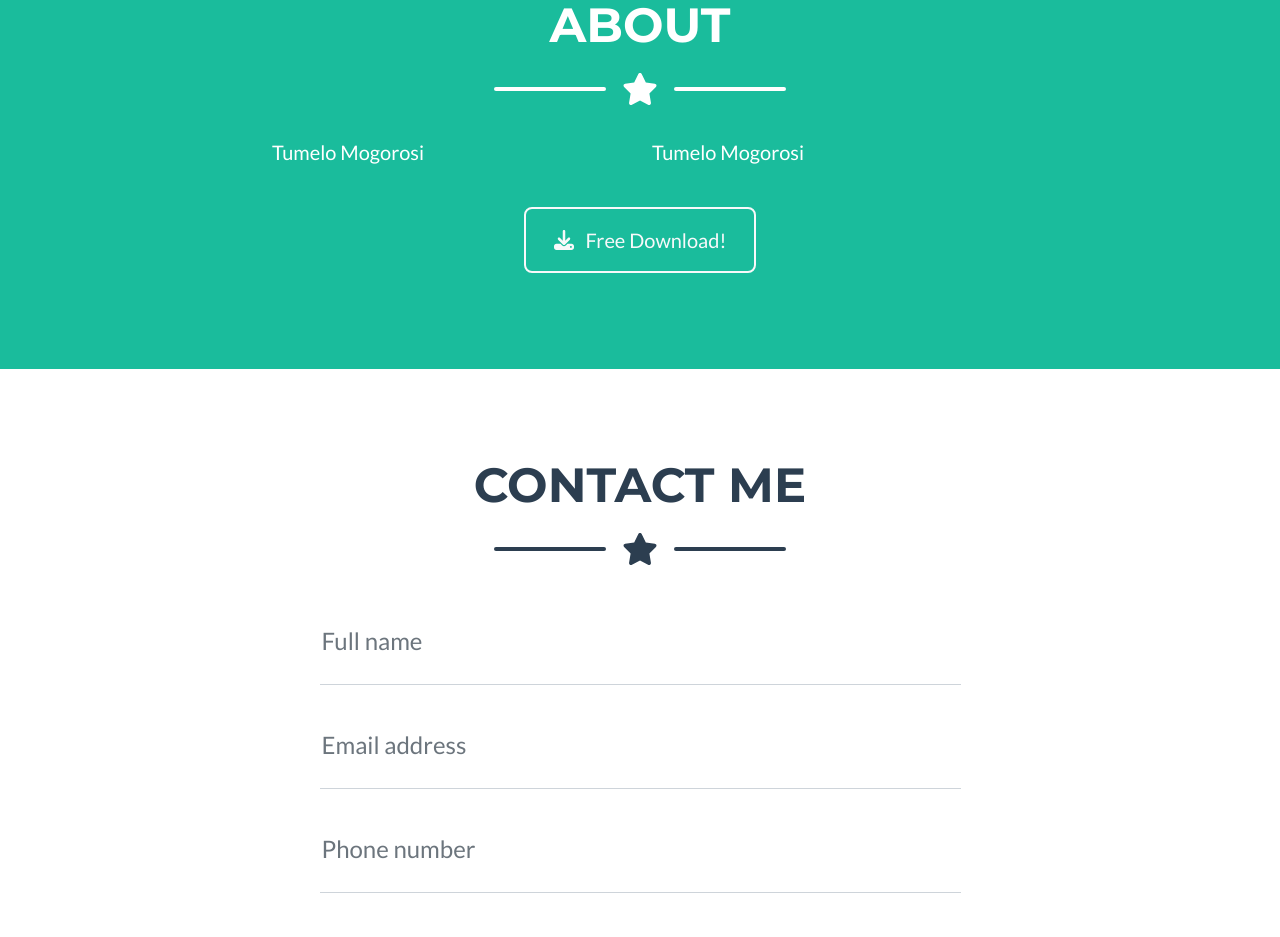
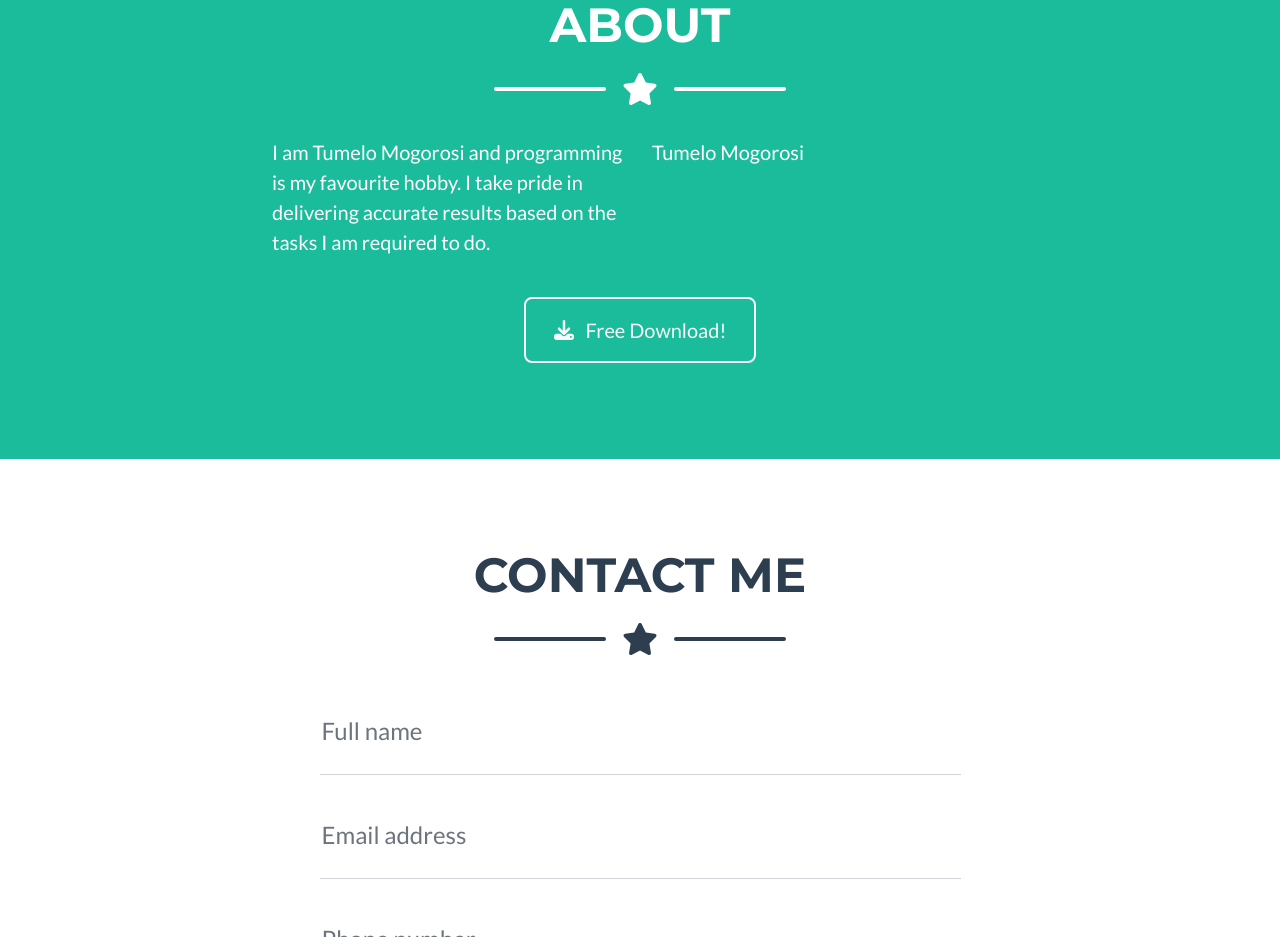
Before and after one commit to TumeloOratile/21488640.github.io, a plain HTML site: page index.html in a window 1280 px wide. Shown: the part 1760-2697 px from the top of the page. Drawn offline with nearby package versions, Linux system fonts and the light colour scheme.

Commit message:
updated About section of the index file

```diff
--- a/index.html
+++ b/index.html
@@ -134,7 +134,7 @@
                 </div>
                 <!-- About Section Content-->
                 <div class="row">
-                    <div class="col-lg-4 ms-auto"><p class="lead">Tumelo Mogorosi</p></div>
+                    <div class="col-lg-4 ms-auto"><p class="lead">I am Tumelo Mogorosi and programming is my favourite hobby. I take pride in delivering accurate results based on the tasks I am required to do.</p></div>
                     <div class="col-lg-4 me-auto"><p class="lead">Tumelo Mogorosi</p></div>
                 </div>
                 <!-- About Section Button-->
```
